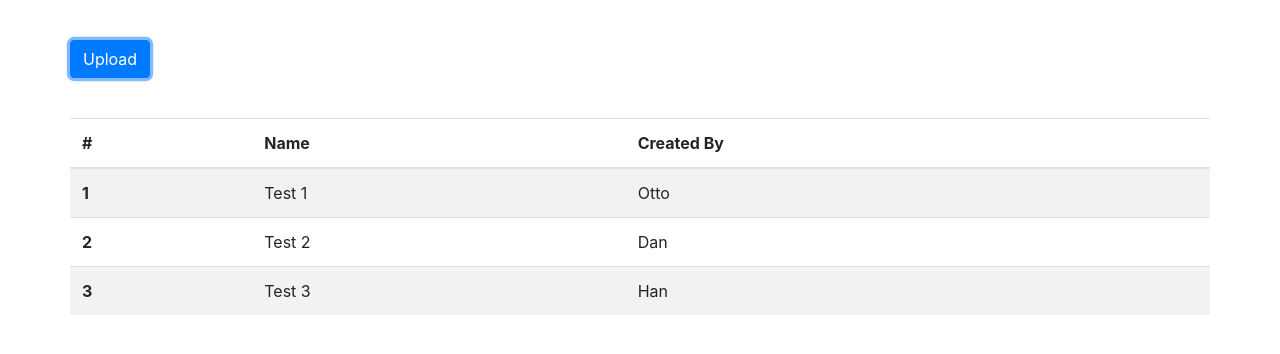
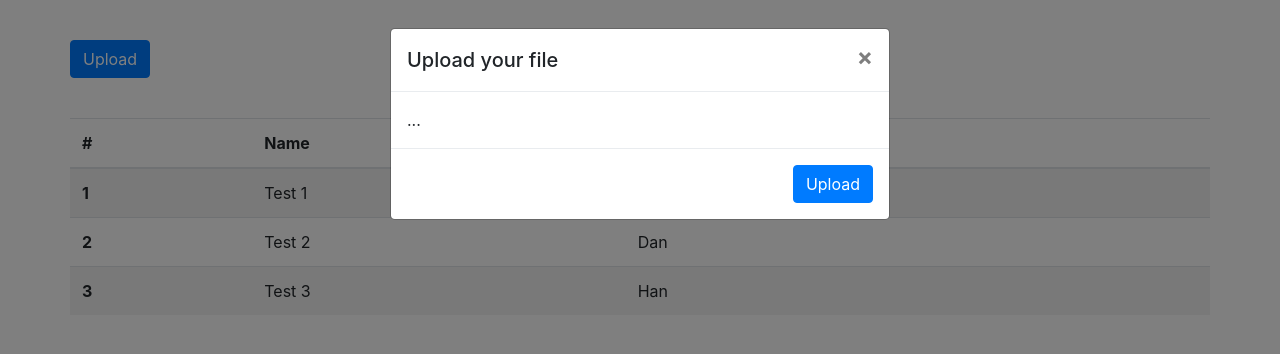
Before and after one commit to calinleo/jeansD, a plain HTML site: page index.html in a window 1280 px wide. Both pictures are taken after a click on the button "Upload". Drawn offline with nearby package versions, Linux system fonts and the light colour scheme.

Commit message:
'Added_Modal'

```diff
--- a/index.html
+++ b/index.html
@@ -15,9 +15,36 @@
     <p>&nbsp;</p>
     <div class="container">
         <div class="row">
-            <button type="button" class="btn btn-primary">Upload</button>
+            <button type="button" id="btnUpload" class="btn btn-primary"
+            data-toggle="modal" data-target="#uploadFile">Upload
+          </button>
         </div>
     </div>
+    <!--Starts Modal-->
+
+  <!-- Modal -->
+  <div class="modal fade" id="uploadFile" tabindex="-1" role="dialog">
+    <div class="modal-dialog" role="document">
+      <div class="modal-content">
+        <div class="modal-header">
+          <h5 class="modal-title" id="exampleModalLabel">Upload your file</h5>
+          <button type="button" class="close" data-dismiss="modal" aria-label="Close">
+            <span aria-hidden="true">&times;</span>
+          </button>
+        </div>
+        <div class="modal-body">
+          ...
+        </div>
+        <div class="modal-footer">
+
+          <button type="button" class="btn btn-primary">Upload</button>
+        </div>
+      </div>
+    </div>
+  </div>
+
+
+
     <p>&nbsp;</p>
 <div class="container">
     <div class="row">
```
